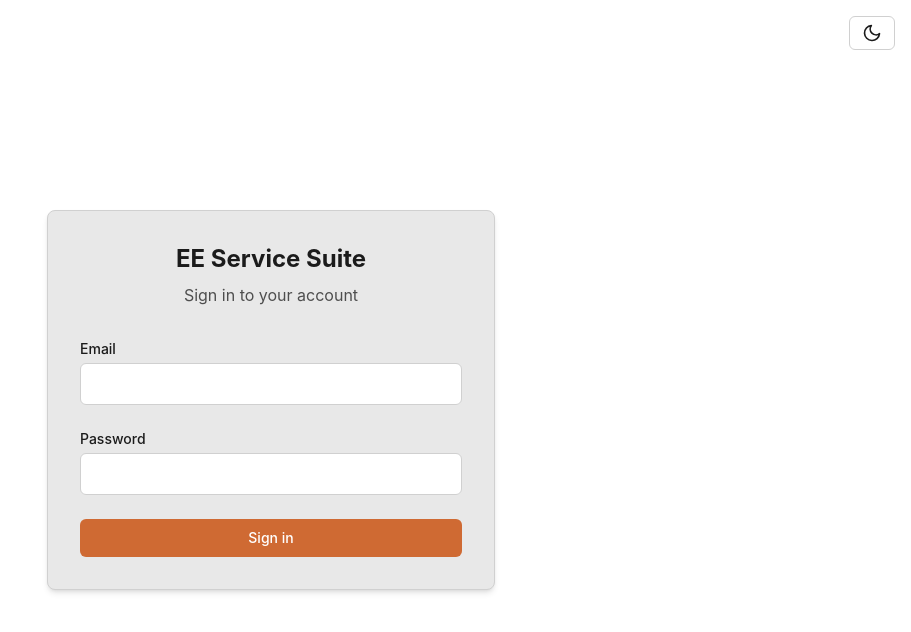
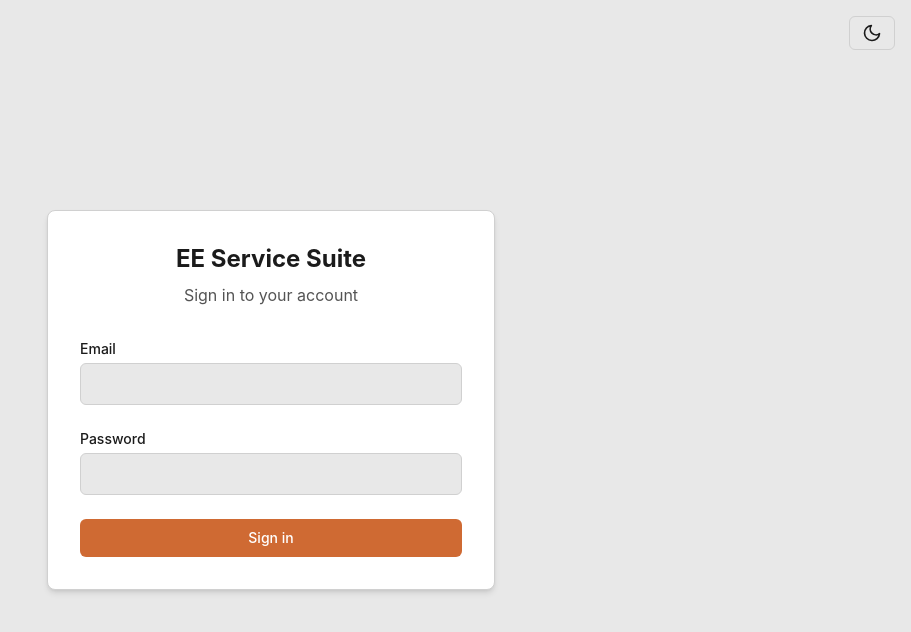
Before and after one commit to BerkZerker/EE-Service-Suite, a React (Vite) app in the folder frontend/: page /login in a window 1280 px wide. Shown: the top 632 px of the page, without its empty margins (369-1280 px from the left). Built offline with nearby package versions, Linux system fonts and the light colour scheme.

Commit message:
small edits

```diff
--- a/frontend/src/index.css
+++ b/frontend/src/index.css
@@ -4,8 +4,8 @@
 
 :root {
   /* Light Theme */
-  --color-background: #FFFFFF;
-  --color-card: #e8e8e8; /* Darker Charcoal */
+  --color-background: #e8e8e8;
+  --color-card: #ffffff; /* Darker Charcoal */
   --color-text: #1b1b1b; /* Keeping existing text color */
   --color-primary: #CF6A33; /* Soft Coral */
   --color-secondary: #CF6A33; /* Steel Blue */
```
Also changed, not shown: 1 other file (tests, documents, lock files or other folders).
